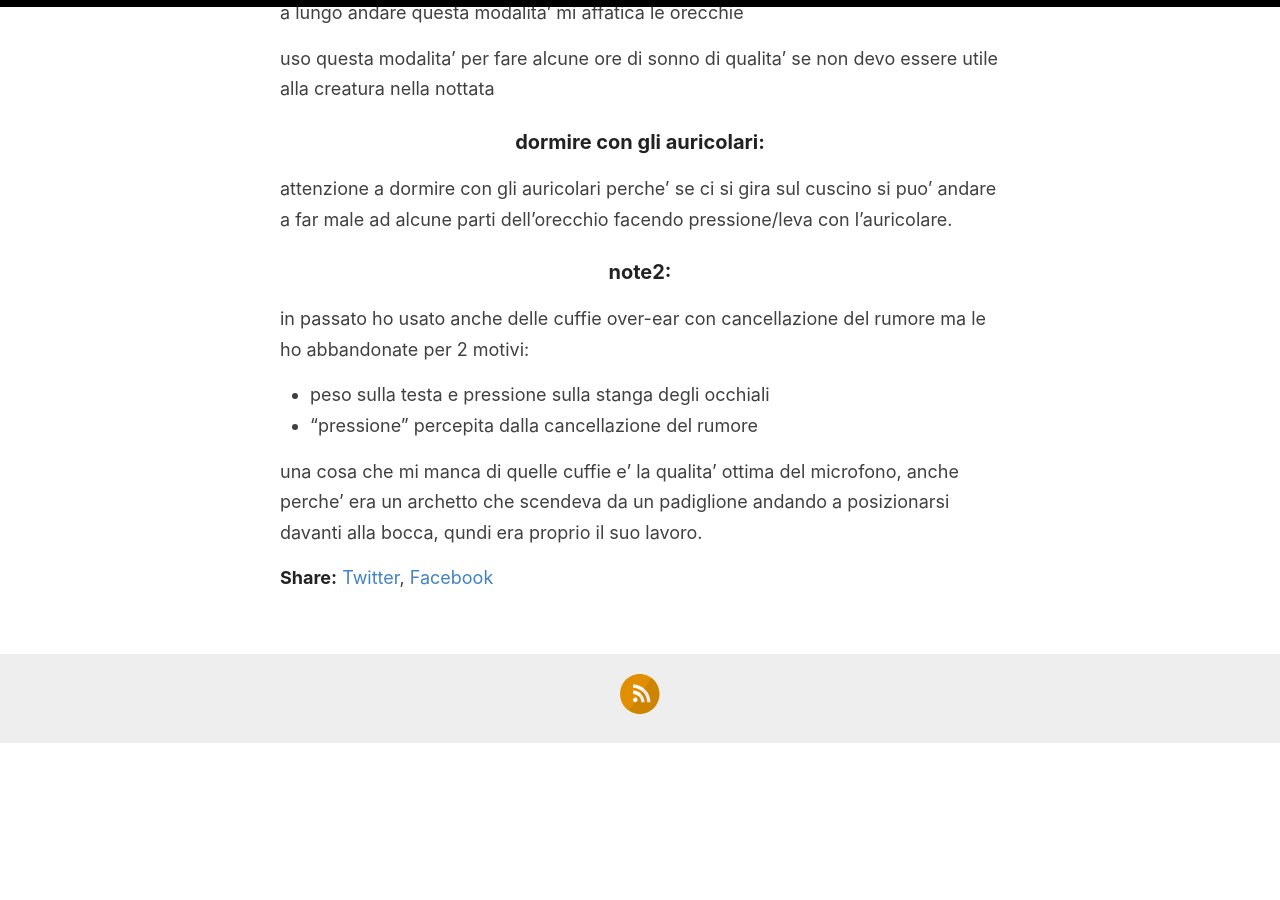
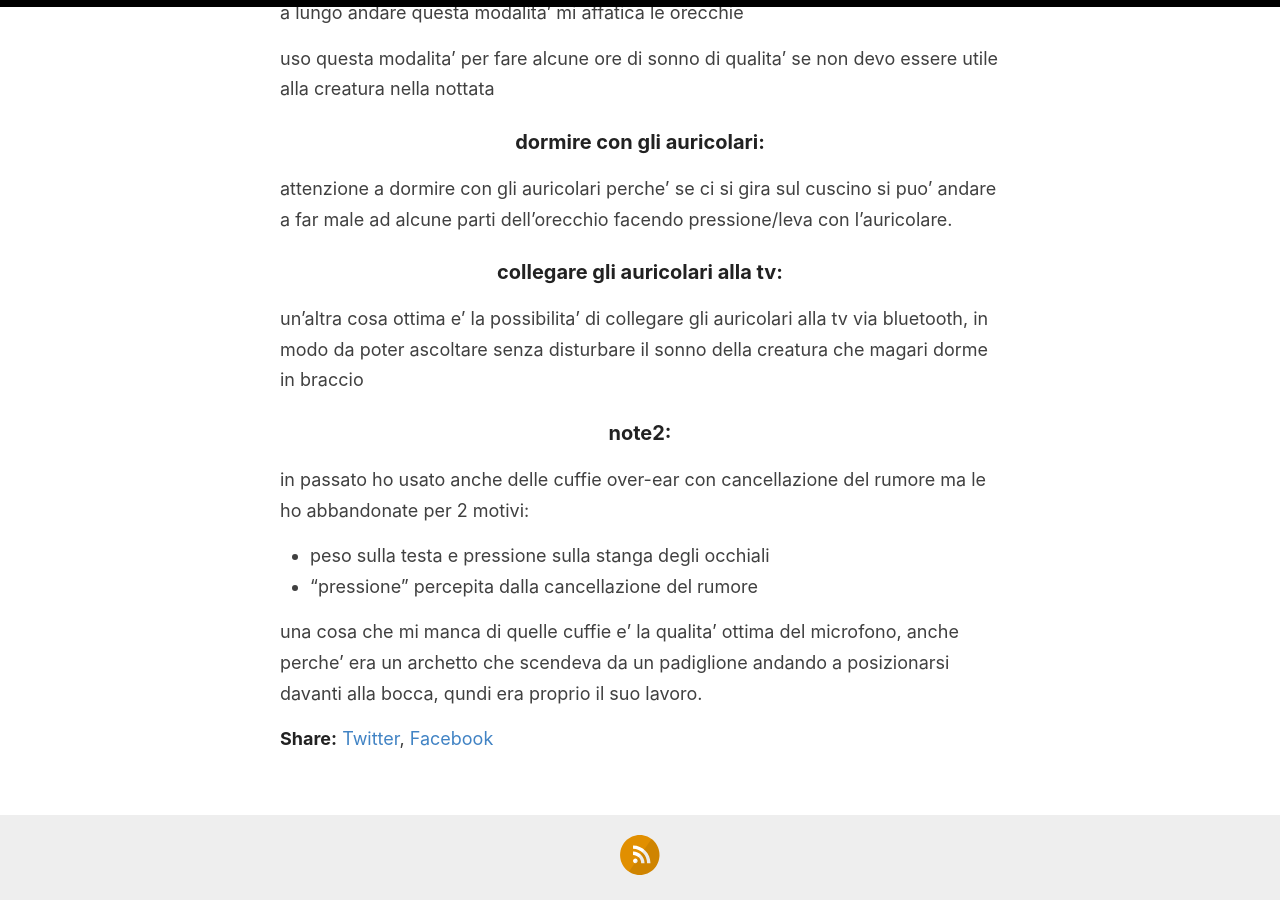
Before and after one commit to robe-varie/robe-varie.github.io, a Jekyll site: the page built from _posts/2023-03-07-slp01_udito.md, in a window 1280 px wide and 900 px high, scrolled down 1272 px. Built offline with Jekyll 4.4.1, drawn with Linux system fonts in a browser that asks for light colours; before the commit the page ends 2016 px from its top, so only the background shows below that.

Commit message:
Update 2023-03-07-slp01_udito.md

```diff
--- a/_posts/2023-03-07-slp01_udito.md
+++ b/_posts/2023-03-07-slp01_udito.md
@@ -33,6 +33,9 @@ uso questa modalita' per fare alcune ore di sonno di qualita' se non devo essere
 ### dormire con gli auricolari:
 attenzione a dormire con gli auricolari perche' se ci si gira sul cuscino si puo' andare a far male ad alcune parti dell'orecchio facendo pressione/leva con l'auricolare.
 
+### collegare gli auricolari alla tv:
+un'altra cosa ottima e' la possibilita' di collegare gli auricolari alla tv via bluetooth, in modo da poter ascoltare senza disturbare il sonno della creatura che magari dorme in braccio
+
 ### note2:
 in passato ho usato anche delle cuffie over-ear con cancellazione del rumore ma le ho abbandonate per 2 motivi:
 - peso sulla testa e pressione sulla stanga degli occhiali
```
